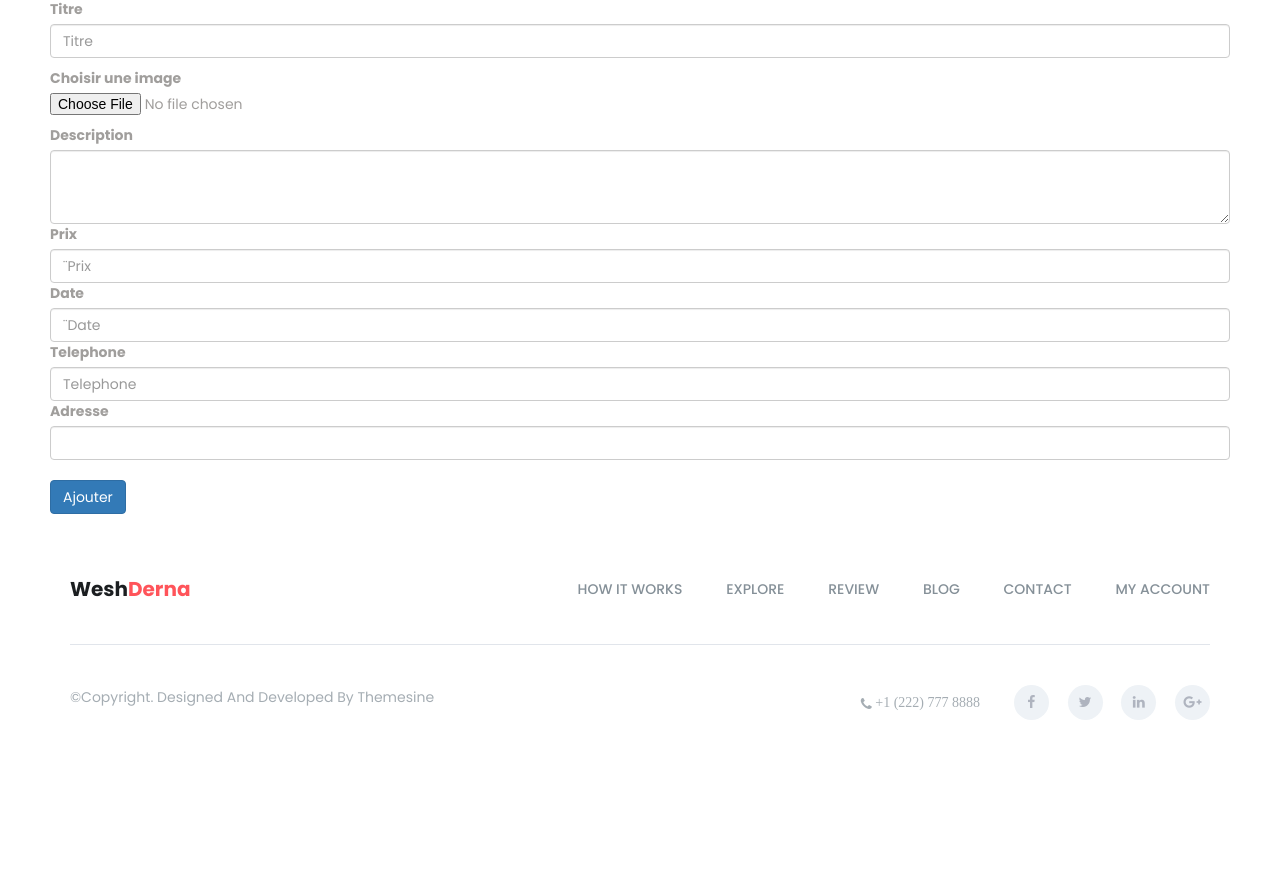
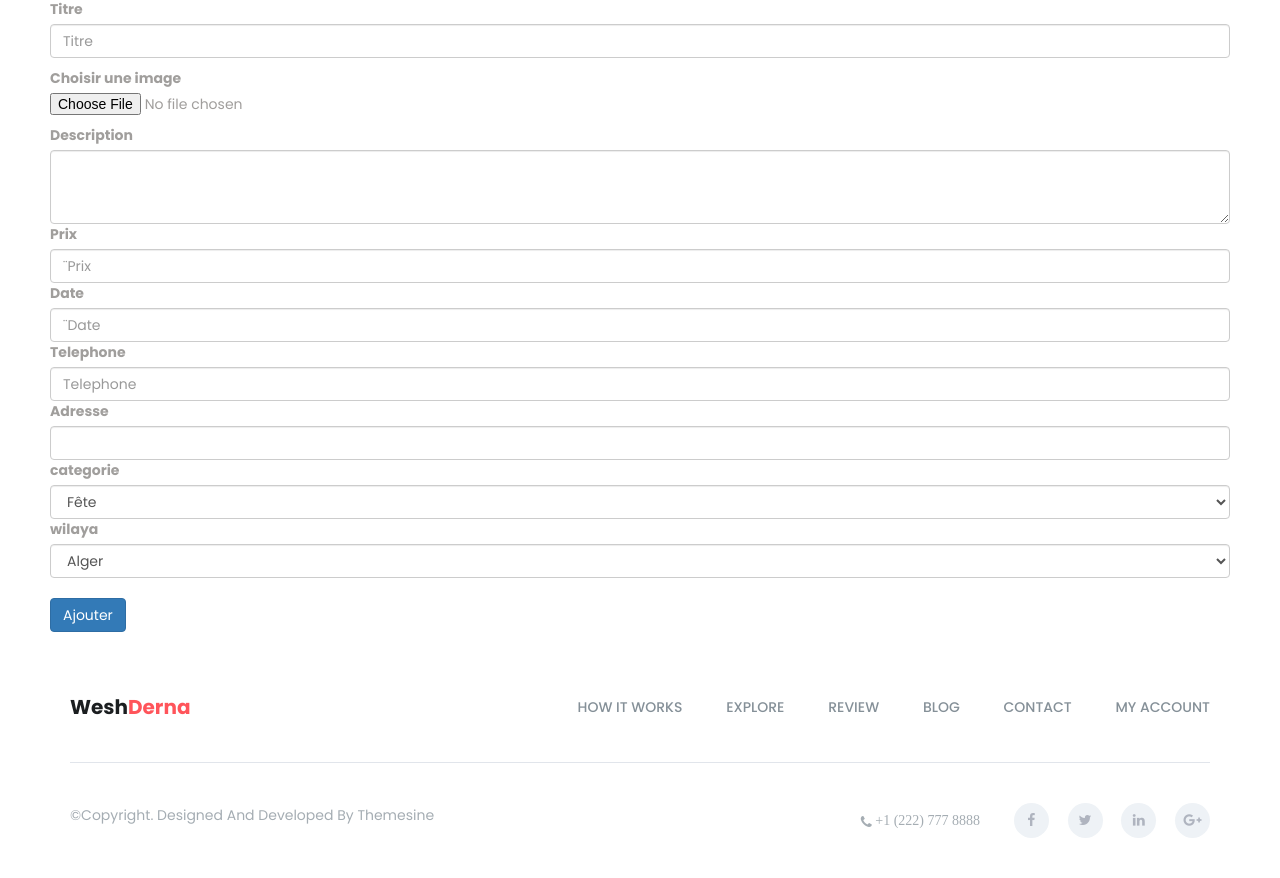
Before and after one commit to manyl2k3/wesh-derna, a PHP site: page /ajouter.php in a window 1280 px wide. Shown: the part 133-1011 px from the top of the page. Before the commit the page ends 853 px from the top, so only its background shows below. Run offline with PHP 8.4, Linux system fonts and the light colour scheme.

Commit message:
session correction et css activité

```diff
--- a/activité.css
+++ b/activité.css
@@ -14,3 +14,8 @@
     margin-right: 100px;
     font-size: 70px;
 }
+
+
+.date, .categorie, .note, .numero, .adresse {
+    margin-left: 30px;
+}
--- a/ajouter.php
+++ b/ajouter.php
@@ -139,14 +139,14 @@
 <form action="" method = "POST">
 
 <div class="mb-3">
-  <label for="titre" class="form-label">Titre</label>
-  <input type="text" class="form-control" id="titre" placeholder="Titre">
+  <label for="title" class="form-label">Titre</label>
+  <input type="text" class="form-control" name="title" id="title" placeholder="Titre">
 </div>
 <div class="mb-3" style="margin:10px 0 10px 0;">
 <div class="custom-file">
 
   <label class="custom-file-label" for="customFile">Choisir une image</label>
-  <input type="file" class="custom-file-input" id="customFile">
+  <input type="file" class="custom-file-input" id="image" name="image">
 </div>
 
 </div>
@@ -155,26 +155,53 @@
 		<!-- img -->
 <div class="mb-3">
   <label for="desc" class="form-label">Description</label>
-  <textarea class="form-control" id="desc" rows="3"></textarea>
+  <textarea class="form-control" id="desc" name="desc" rows="3"></textarea>
 </div>
 <div class="mb-3">
-  <label for="prix" class="form-label">Prix</label>
-  <input type="text" class="form-control" id="prix" placeholder="¨Prix">
+  <label for="price" class="form-label">Prix</label>
+  <input type="text" class="form-control" name="price" id="price" placeholder="¨Prix">
 </div>
 
 <div class="mb-3">
   <label for="date" class="form-label">Date</label>
-  <input type="text" class="form-control" id="date" placeholder="¨Date">
+  <input type="text" class="form-control" name="date" id="date" placeholder="¨Date">
 </div>
 
 <div class="mb-3">
   <label for="tel" class="form-label">Telephone</label>
-  <input type="text" class="form-control" id="tel" placeholder="Telephone">
+  <input type="text" class="form-control" name="tel" id="tel" placeholder="Telephone">
 </div>
 
 <div class="mb-3">
   <label for="ad" class="form-label">Adresse</label>
-  <input type="text" class="form-control" id="adresse" placeholder="">
+  <input type="text" class="form-control" name="adresse" id="adresse" placeholder="">
+</div>
+
+<div class="mb-3">
+  <label for="cat" class="form-label">categorie</label>
+
+    <select class="form-control" id="categorie" name="categorie">
+        <option value="fete">Fête</option>
+        <option value="sport">Sport</option>
+        <option value="culture">Culture</option>
+        <option value="autre">Autre</option>
+    </select>
+
+
+</div>
+
+
+<div class="mb-3">
+  <label for="wil" class="form-label">wilaya</label>
+
+    <select class="form-control" id="wilaya" name="wilaya">
+        <option value="Alger">Alger</option>
+        <option value="Oran">Oran</option>
+        <option value="Bejaia">Bejaia</option>
+        <option value="autre">Autre *preciser dans l'adresse</option>
+    </select>
+
+
 </div>
 
     <script>
@@ -195,8 +222,9 @@ $(document).ready(function() {
 
 
 <div class="ajout">
-<input class="btn btn-primary " type="submit" value="Ajouter">
+<input class="btn btn-primary " type="submit" value="Ajouter" name="ajouter" id="ajouter">
 </div>
+
 
 
 <script>
@@ -204,7 +232,7 @@ $(document).ready(function() {
     // Function to validate the form inputs
     function validateForm() {
 
-        var titre = $('#titre').val();
+        var titre = $('#title').val();
         var desc = $('#desc').val();
         var price = $('#price').val();
         var date = $('#date').val();
@@ -215,7 +243,7 @@ $(document).ready(function() {
         var wilaya = $('#wilaya').val();
 
 
-        if (titre==='' || desc === '' || price === '' || date === '' || tel === '' || adresse === '' || image === '' || categorie === '' || wilaya === '') {
+        if (title==='' || desc === '' || price === '' || date === '' || tel === '' || adresse === '' || image === '' || categorie === '' || wilaya === '') {
             alert('Please complete all the inputs');
             return false;
         }
@@ -242,14 +270,13 @@ if (isset($_POST['title']) && isset($_POST['desc']) && isset($_POST['price']) &&
     $image = $_POST['image'];
     $categorie = $_POST['categorie'];
     $wilaya = $_POST['wilaya'];
-    $activite = new Activite($titre, $price, $date, $tel, $adresse, $wilaya, $categorie, $image, $desc, 2000);
+    $activite = new Activite($titre, $price, $date, $tel, $adresse, $wilaya, $categorie, $image, $desc, $_SESSION['id']);
     $activite->save();
 }
 ?>
 
+</form>
 
-
-</form>
 </div>
 
 	<!--footer start-->
--- a/control-login.php
+++ b/control-login.php
@@ -37,6 +37,7 @@ exit;
         $_SESSION['isAdmin'] = false;
         $_SESSION['username'] = $user->getUsername();
         $_SESSION['id']=$user->getId();
+
         header("Location: index.php");
 exit;
     }
--- a/control_register.php
+++ b/control_register.php
@@ -14,6 +14,7 @@ if(isset($_GET['username'])){
 $_SESSION['username'] = $username;
 $_SESSION['id']=$user->getId();
 
+
 if($username == "admin"){
     $_SESSION['isAdmin'] = true;
 
@@ -22,11 +23,10 @@ $user->save();
 }
 
 else{
-    $_SESSION['isAdmin'] = true;
+    $_SESSION['isAdmin'] = false;
     $user->SetAdmin(false);
 $user->save();
 }
-
 header("Location: index.php");
 exit;
 
--- a/login.php
+++ b/login.php
@@ -18,7 +18,7 @@
 		<div class="container">
 			<div class="row justify-content-center">
 				<div class="col-md-6 text-center mb-5">
-					<h2 class="heading-section">Login #10</h2>
+					<h2 class="heading-section">Login </h2>
 
 				</div>
 			</div>
@@ -26,7 +26,7 @@
 				<div class="col-md-6 col-lg-4">
 					<div class="login-wrap p-0">
 		      	<h3 class="mb-4 text-center">Have an account?</h3>
-		      	<form action="control-login.php" method='get' class="signin-form">
+		      	<form action="control-login.php" class="signin-form">
 		      		<div class="form-group">
 		      			<input type="text" class="form-control" placeholder="Email" id='email' name='email' required>
 		      		</div>
```
Also changed, not shown: activite.php (+21 -21 lines), index.php (+24 -10 lines), user.php (+5 -4 lines).
